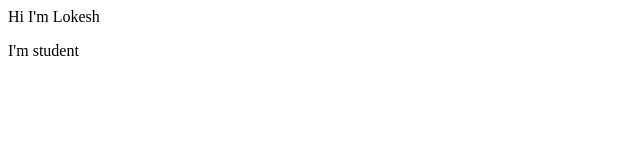
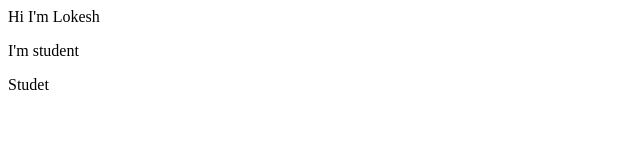
Before and after one commit to lokeshsw2/student-name-site, a plain HTML site: page index.html in a window 1280 px wide. Shown: the full height of the page, 0-640 px from the left. Drawn offline with Linux system fonts and the light colour scheme.

Commit message:
update: text

```diff
--- a/index.html
+++ b/index.html
@@ -9,5 +9,6 @@
     <body>
         Hi I'm Lokesh
         <p>I'm student</p>
+        Studet
     </body>
 </html>
```
